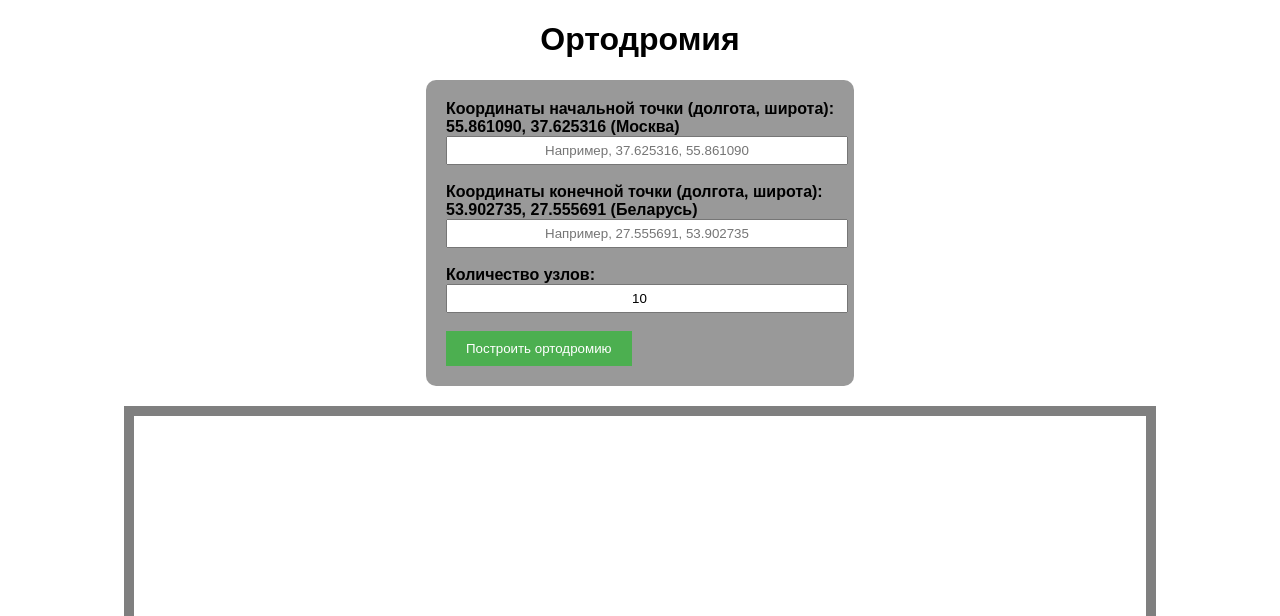
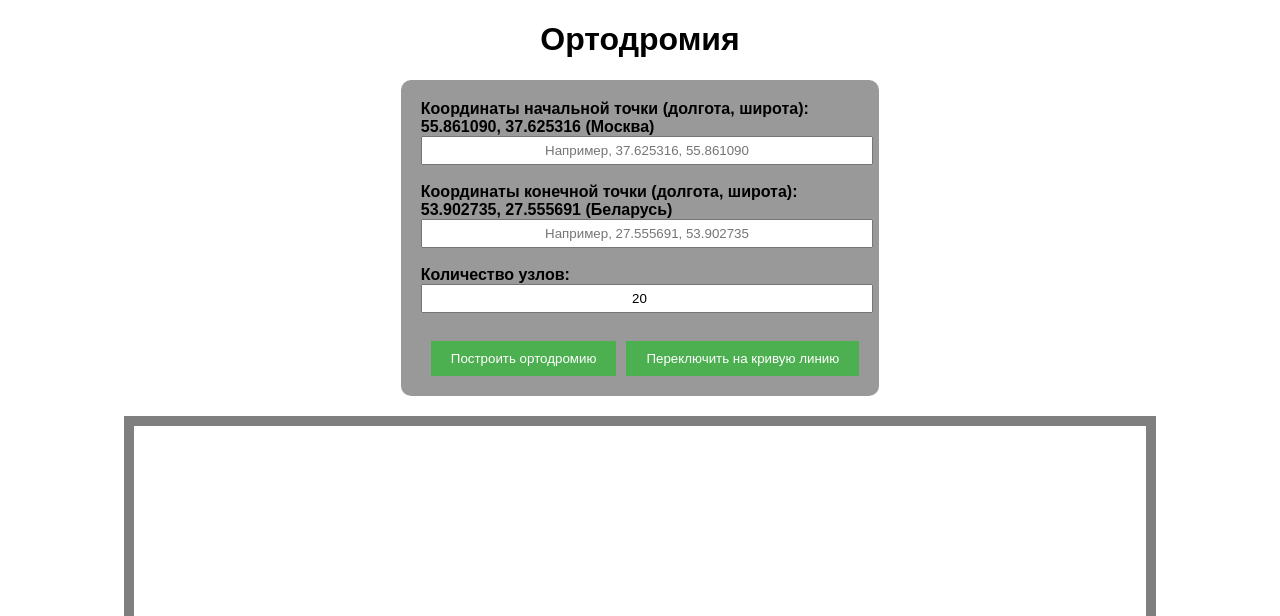
Before and after one commit to vadikbee/orthodromy, a Flask app: page / in a window 1280 px wide. Shown: the top 616 px of the page. Run offline with Flask 3, Linux system fonts and the light colour scheme.

Commit message:
+ кнопка

```diff
--- a/app.py
+++ b/app.py
@@ -10,20 +10,19 @@ geod = Geod(ellps="WGS84")
 # Маршрут для отображения HTML-страницы
 @app.route('/', methods=['GET'])
 def index():
-
     return render_template("zad.html")
 
 
-# Маршрут для обработки POST-запроса и расчета ортодромии
+# Маршрут для обработки POST-запроса и расчета ортодромии или прямой линии
 @app.route('/orthodrome', methods=['POST'])
 def orthodrome():
-    data = request.json  # Получаем данные
+    data = request.json
 
     start_point = data.get('start_point')
     end_point = data.get('end_point')
     num_nodes = data.get('num_nodes')
+    is_orthodrome = data.get('orthodrome', True)
 
-    # Проверяем, что все входные данные заданы корректно
     if not (isinstance(start_point, list) and len(start_point) == 2):
         return jsonify({"error": "Invalid start_point"}), 400
     if not (isinstance(end_point, list) and len(end_point) == 2):
@@ -34,26 +33,16 @@ def orthodrome():
     lon1, lat1 = start_point
     lon2, lat2 = end_point
 
-    # Получаем список кортежей (долгота, широта)
-    points = geod.npts(lon1, lat1, lon2, lat2, num_nodes - 2)
+    if is_orthodrome:
+        # Ортодромический маршрут с большим количеством узлов
+        points = geod.npts(lon1, lat1, lon2, lat2, num_nodes + 10)  # Больше узлов для большей кривизны
+    else:
+        # Прямой маршрут
+        lons = [lon1 + (lon2 - lon1) * i / (num_nodes - 1) for i in range(num_nodes)]
+        lats = [lat1 + (lat2 - lat1) * i / (num_nodes - 1) for i in range(num_nodes)]
+        points = zip(lons, lats)
 
-    # Преобразуем список кортежей в два отдельных списка долгот и широт
-    lons, lats = zip(*points)
-
-    # Добавляем начальную и конечную точку в результат
-    coordinates = [(lon1, lat1)] + list(zip(lons, lats)) + [(lon2, lat2)]
-
-    return jsonify({"coordinates": coordinates})
-
-
-    # Получаем список кортежей (долгота, широта)
-    points = geod.npts(lon1, lat1, lon2, lat2, num_nodes - 2)
-
-    # Преобразуем список кортежей в два отдельных списка долгот и широт
-    lons, lats = zip(*points)
-
-    # Добавляем начальную и конечную точку в результат
-    coordinates = [(lon1, lat1)] + list(zip(lons, lats)) + [(lon2, lat2)]
+    coordinates = [(lon1, lat1)] + list(points) + [(lon2, lat2)]
 
     return jsonify({"coordinates": coordinates})
 
--- a/templates/zad.html
+++ b/templates/zad.html
@@ -8,29 +8,28 @@
         body {
             text-align: center;
             font-family: Arial, sans-serif;
-            background-image: url('https://avatars.mds.yandex.net/i?id=50a1c8ff239e57b2decd55aee538c13c5fe6d86b-7754220-images-thumbs&n=13'); /*  URL  изображения */
-            background-size: cover; /* Заполнение всего экрана */
-            background-position: center; /* Центрирование фона */
-            color: black; /* Цвет текста */
+            background-image: url('https://avatars.mds.yandex.net/i?id=50a1c8ff239e57b2decd55aee538c13c5fe6d86b-7754220-images-thumbs&n=13');
+            background-size: cover;
+            background-position: center;
+            color: black;
         }
 
         #map {
             height: 700px;
             margin: 20px auto;
             width: 80%;
-            border: 10px solid rgba(0, 0, 0, 0.5); /* Полупрозрачный красный */
- /* chern рамка вокруг карты */
+            border: 10px solid rgba(0, 0, 0, 0.5);
         }
 
         form {
             display: inline-block;
             text-align: left;
-            background-color: rgba(0, 0, 0, 0.4); /* Полупрозрачный фон для формы */
+            background-color: rgba(0, 0, 0, 0.4);
             padding: 20px;
-            border-radius: 10px; /* Скругленные углы */
+            border-radius: 10px;
         }
 
-        input, button {
+        input {
             display: block;
             margin: 10px 15;
             width: 100%;
@@ -43,6 +42,12 @@
             margin-top: 10px;
         }
 
+        .buttons {
+            display: flex;
+            justify-content: space-between;
+            margin-top: 10px; /* Отступ между кнопками */
+        }
+
         button {
             width: auto;
             padding: 10px 20px;
@@ -50,7 +55,7 @@
             color: white;
             border: none;
             cursor: pointer;
-            text-align: center;
+            margin-left: 10px; /* Отступ слева */
         }
 
         button:hover {
@@ -71,16 +76,19 @@
         <input type="text" id="end_point" placeholder="Например, 27.555691, 53.902735"><br>
 
         <label>Количество узлов:</label>
-        <input type="number" id="num_nodes" value="10"><br>
+        <input type="number" id="num_nodes" value="20"><br> <!-- Увеличено количество узлов -->
 
+        <div class="buttons">
             <button type="submit">Построить ортодромию</button>
+            <button type="button" id="toggle-curve">Переключить на кривую линию</button>
+        </div>
     </form>
 
     <div id="map"></div>
 
     <script>
         ymaps.ready(init);
-        var myMap;
+        var myMap, isOrthodrome = true, coords;
 
         function init() {
             myMap = new ymaps.Map("map", {
@@ -90,7 +98,16 @@
 
             document.getElementById('form').addEventListener('submit', function (event) {
                 event.preventDefault();
+                buildRoute();
+            });
 
+            document.getElementById('toggle-curve').addEventListener('click', function () {
+                isOrthodrome = !isOrthodrome;
+                buildRoute();
+            });
+        }
+
+        function buildRoute() {
             var startPoint = document.getElementById('start_point').value.split(',').map(Number).reverse();
             var endPoint = document.getElementById('end_point').value.split(',').map(Number).reverse();
             var numNodes = parseInt(document.getElementById('num_nodes').value);
@@ -116,34 +133,35 @@
                 body: JSON.stringify({
                     start_point: startPoint,
                     end_point: endPoint,
-                        num_nodes: numNodes
+                    num_nodes: numNodes + 20,  // Увеличение количества узлов для большей кривизны
+                    orthodrome: isOrthodrome
                 })
             })
             .then(response => response.json())
             .then(data => {
-                    var coords = data.coordinates.map(coord => [coord[1], coord[0]]);
+                coords = data.coordinates.map(coord => [coord[1], coord[0]]);
+
+                myMap.geoObjects.removeAll();
 
                 var polyline = new ymaps.Polyline(coords, {}, {
                     strokeWidth: 4,
-                        strokeColor: "rgb(155, 16, 17)"
+                    strokeColor: isOrthodrome ? "rgb(155, 16, 17)" : "rgb(0, 0, 255)"
                 });
 
                 myMap.geoObjects.add(polyline);
                 myMap.setBounds(polyline.getBounds(), { checkZoomRange: true });
 
-                    // Анимация самолета
                 animatePlane(coords);
             })
             .catch(error => console.error('Ошибка:', error));
-            });
         }
 
         function animatePlane(coords) {
             var plane = new ymaps.Placemark(coords[0], {}, {
                 iconLayout: 'default#image',
-                iconImageHref: 'https://w7.pngwing.com/pngs/73/545/png-transparent-aeroplane-plane-aircraft-airplane.png', // URL изображения самолета
-                iconImageSize: [50, 50], // Размер изображения самолета
-                iconImageOffset: [-25, -25] // Сместить иконку по центру
+                iconImageHref: 'https://w7.pngwing.com/pngs/73/545/png-transparent-aeroplane-plane-aircraft-airplane.png',
+                iconImageSize: [50, 50],
+                iconImageOffset: [-25, -25]
             });
 
             myMap.geoObjects.add(plane);
@@ -156,7 +174,7 @@
                 } else {
                     clearInterval(interval);
                 }
-            }, 500); // 500 мс между перемещениями
+            }, 500);
         }
     </script>
 </body>
```
Lines whose indentation alone changed are shown as unchanged.
